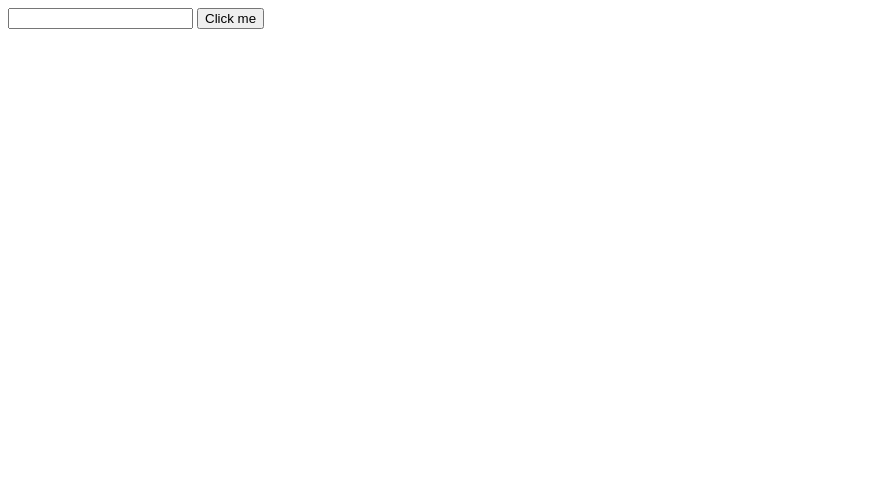
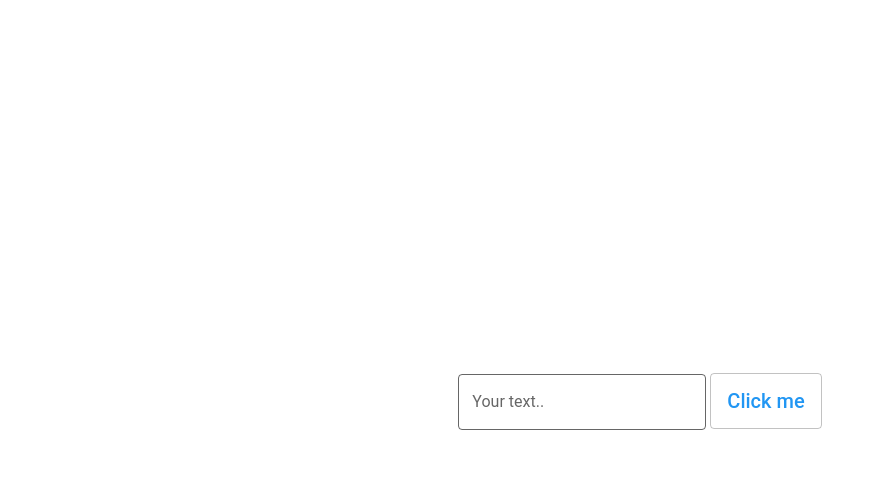
Before and after one commit to RostyslavHavuka/MastersAcademyTestTask, a website: page index.html in a window 1280 px wide. Shown: the whole page, without its empty margins (0-877 px from the left). Drawn offline with Linux system fonts and the light colour scheme.

Commit message:
added material styles for input and button

```diff
--- a/index.html
+++ b/index.html
@@ -5,12 +5,22 @@
     <meta charset="UTF-8">
     <meta name="viewport" content="width=device-width, initial-scale=1.0">
     <title>Document</title>
+    <link rel="stylesheet" type="text/css" href="reset.css">
+    <link rel="stylesheet" type="text/css" href="matterial.css">
     <link rel="stylesheet" type="text/css" href="main.css">
     <script src="main.js"></script>
 </head>
 <body>
-    <input id="textInput" type="input">
-    <button id="button" >Click me</button>
-    <p id="textOutput"></p>
+    <div class="content">
+        <label class="text-input matter-textfield-outlined">
+            <span class="matter-tooltip"><span id="tooltip" aria-hidden="true">Enter your text please...</span></span>
+            <input id="textInput" placeholder=" " aria-describedby="tooltip"/>
+            <span>Your text..</span>
+        </label>
+
+        <button id="button" class="matter-button-outlined" >Click me</button>
+        <p id="textOutput"></p>
+    </div>
+
 </body>
 </html>
--- a/main.css
+++ b/main.css
@@ -4,3 +4,11 @@
 .green {
     color: green;
 }
+body {
+    display: flex;
+    justify-content: center;
+    align-items: center;
+}
+.content {
+
+}
--- /dev/null
+++ b/matterial.css
@@ -0,0 +1,326 @@
+/* Button Outlined */
+.matter-button-outlined {
+    --matter-helper-theme: var(--matter-theme-rgb, var(--matter-primary-rgb, 33, 150, 243));
+    position: relative;
+    bottom: 3px;
+    display: inline-block;
+    box-sizing: border-box;
+    margin: 0;
+    border: solid 1px; /* Safari */
+    border-color: rgba(var(--matter-onsurface-rgb, 0, 0, 0), 0.24);
+    border-radius: 4px;
+    padding: 0 16px;
+    min-width: 64px;
+    height: 55.5px;
+    vertical-align: middle;
+    text-align: center;
+    text-overflow: ellipsis;
+    color: rgb(var(--matter-helper-theme));
+    background-color: transparent;
+    font-family: var(--matter-font-family, "Roboto", "Segoe UI", BlinkMacSystemFont, system-ui, -apple-system);
+    font-size: 20px;
+    font-weight: 500;
+    line-height: 34px;
+    outline: none;
+    cursor: pointer;
+}
+.matter-button-outlined::-moz-focus-inner {
+    border: none;
+}
+/* Highlight, Ripple */
+.matter-button-outlined::before,
+.matter-button-outlined::after {
+    content: "";
+    position: absolute;
+    top: 0;
+    left: 0;
+    right: 0;
+    bottom: 0;
+    border-radius: 3px;
+    opacity: 0;
+}
+.matter-button-outlined::before {
+    background-color: rgb(var(--matter-helper-theme));
+    transition: opacity 0.2s;
+}
+.matter-button-outlined::after {
+    background: radial-gradient(circle at center, currentColor 1%, transparent 1%) center/10000% 10000% no-repeat;
+    transition: opacity 1s, background-size 0.5s;
+}
+/* Hover, Focus */
+.matter-button-outlined:hover::before {
+    opacity: 0.04;
+}
+.matter-button-outlined:focus::before {
+    opacity: 0.12;
+}
+.matter-button-outlined:hover:focus::before {
+    opacity: 0.16;
+}
+/* Active */
+.matter-button-outlined:active::after {
+    opacity: 0.16;
+    background-size: 100% 100%;
+    transition: background-size 0s;
+}
+/* Disabled */
+.matter-button-outlined:disabled {
+    color: rgba(var(--matter-onsurface-rgb, 0, 0, 0), 0.38);
+    background-color: transparent;
+    cursor: initial;
+}
+.matter-button-outlined:disabled::before,
+.matter-button-outlined:disabled::after {
+    opacity: 0;
+}
+
+/* Styles for input */
+
+/* Textfield Outlined */
+.matter-textfield-outlined {
+    --matter-helper-theme: rgb(var(--matter-theme-rgb, var(--matter-primary-rgb, 33, 150, 243)));
+    --matter-helper-safari1: rgba(var(--matter-onsurface-rgb, 0, 0, 0), 0.38);
+    --matter-helper-safari2: rgba(var(--matter-onsurface-rgb, 0, 0, 0), 0.6);
+    --matter-helper-safari3: rgba(var(--matter-onsurface-rgb, 0, 0, 0), 0.87);
+    position: relative;
+    display: inline-block;
+    padding-top: 6px;
+    font-family: var(--matter-font-family, "Roboto", "Segoe UI", BlinkMacSystemFont, system-ui, -apple-system);
+    font-size: 16px;
+    line-height: 1.5;
+}
+/* Input, Textarea */
+.matter-textfield-outlined > input,
+.matter-textfield-outlined > textarea {
+    box-sizing: border-box;
+    margin: 0;
+    border-style: solid;
+    border-width: 1px;
+    border-color: transparent var(--matter-helper-safari2) var(--matter-helper-safari2);
+    border-radius: 4px;
+    padding: 15px 13px 15px;
+    width: 100%;
+    height: inherit;
+    color: rgba(var(--matter-onsurface-rgb, 0, 0, 0), 0.87);
+    -webkit-text-fill-color: currentColor; /* Safari */
+    background-color: transparent;
+    box-shadow: inset 1px 0 transparent, inset -1px 0 transparent, inset 0 -1px transparent;
+    font-family: inherit;
+    font-size: inherit;
+    line-height: inherit;
+    caret-color: var(--matter-helper-theme);
+    transition: border 0.2s, box-shadow 0.2s;
+}
+.matter-textfield-outlined > input:not(:focus):placeholder-shown,
+.matter-textfield-outlined > textarea:not(:focus):placeholder-shown {
+    border-top-color: var(--matter-helper-safari2);
+}
+/* Span */
+.matter-textfield-outlined > input + span,
+.matter-textfield-outlined > textarea + span {
+    position: absolute;
+    top: 0;
+    left: 0;
+    display: flex;
+    width: 100%;
+    max-height: 100%;
+    color: rgba(var(--matter-onsurface-rgb, 0, 0, 0), 0.6);
+    font-size: 75%;
+    line-height: 15px;
+    cursor: text;
+    transition: color 0.2s, font-size 0.2s, line-height 0.2s;
+}
+.matter-textfield-outlined > input:not(:focus):placeholder-shown + span,
+.matter-textfield-outlined > textarea:not(:focus):placeholder-shown + span {
+    font-size: inherit;
+    line-height: 68px;
+}
+/* Corners */
+.matter-textfield-outlined > input + span::before,
+.matter-textfield-outlined > input + span::after,
+.matter-textfield-outlined > textarea + span::before,
+.matter-textfield-outlined > textarea + span::after {
+    content: "";
+    display: block;
+    box-sizing: border-box;
+    margin-top: 6px;
+    border-top: solid 1px var(--matter-helper-safari2);
+    min-width: 10px;
+    height: 8px;
+    pointer-events: none;
+    box-shadow: inset 0 1px transparent;
+    transition: border 0.2s, box-shadow 0.2s;
+}
+.matter-textfield-outlined > input + span::before,
+.matter-textfield-outlined > textarea + span::before {
+    margin-right: 4px;
+    border-left: solid 1px transparent;
+    border-radius: 4px 0;
+}
+.matter-textfield-outlined > input + span::after,
+.matter-textfield-outlined > textarea + span::after {
+    flex-grow: 1;
+    margin-left: 4px;
+    border-right: solid 1px transparent;
+    border-radius: 0 4px;
+}
+.matter-textfield-outlined > input:not(:focus):placeholder-shown + span::before,
+.matter-textfield-outlined > textarea:not(:focus):placeholder-shown + span::before,
+.matter-textfield-outlined > input:not(:focus):placeholder-shown + span::after,
+.matter-textfield-outlined > textarea:not(:focus):placeholder-shown + span::after {
+    border-top-color: transparent;
+}
+/* Hover */
+.matter-textfield-outlined:hover > input,
+.matter-textfield-outlined:hover > textarea {
+    border-color: transparent var(--matter-helper-safari3) var(--matter-helper-safari3);
+}
+.matter-textfield-outlined:hover > input + span::before,
+.matter-textfield-outlined:hover > textarea + span::before,
+.matter-textfield-outlined:hover > input + span::after,
+.matter-textfield-outlined:hover > textarea + span::after {
+    border-top-color: var(--matter-helper-safari3);
+}
+.matter-textfield-outlined:hover > input:not(:focus):placeholder-shown,
+.matter-textfield-outlined:hover > textarea:not(:focus):placeholder-shown {
+    border-color: var(--matter-helper-safari3);
+}
+/* Focus */
+.matter-textfield-outlined > input:focus,
+.matter-textfield-outlined > textarea:focus {
+    border-color: transparent var(--matter-helper-theme) var(--matter-helper-theme);
+    box-shadow: inset 1px 0 var(--matter-helper-theme), inset -1px 0 var(--matter-helper-theme), inset 0 -1px var(--matter-helper-theme);
+    outline: none;
+}
+.matter-textfield-outlined > input:focus + span,
+.matter-textfield-outlined > textarea:focus + span {
+    color: var(--matter-helper-theme);
+}
+.matter-textfield-outlined > input:focus + span::before,
+.matter-textfield-outlined > input:focus + span::after,
+.matter-textfield-outlined > textarea:focus + span::before,
+.matter-textfield-outlined > textarea:focus + span::after {
+    border-top-color: var(--matter-helper-theme) !important;
+    box-shadow: inset 0 1px var(--matter-helper-theme);
+}
+/* Disabled */
+.matter-textfield-outlined > input:disabled,
+.matter-textfield-outlined > input:disabled + span,
+.matter-textfield-outlined > textarea:disabled,
+.matter-textfield-outlined > textarea:disabled + span {
+    border-color: transparent var(--matter-helper-safari1) var(--matter-helper-safari1) !important;
+    color: rgba(var(--matter-onsurface-rgb, 0, 0, 0), 0.38);
+    pointer-events: none;
+}
+.matter-textfield-outlined > input:disabled + span::before,
+.matter-textfield-outlined > input:disabled + span::after,
+.matter-textfield-outlined > textarea:disabled + span::before,
+.matter-textfield-outlined > textarea:disabled + span::after {
+    border-top-color: var(--matter-helper-safari1) !important;
+}
+.matter-textfield-outlined > input:disabled:placeholder-shown,
+.matter-textfield-outlined > input:disabled:placeholder-shown + span,
+.matter-textfield-outlined > textarea:disabled:placeholder-shown,
+.matter-textfield-outlined > textarea:disabled:placeholder-shown + span {
+    border-top-color: var(--matter-helper-safari1) !important;
+}
+.matter-textfield-outlined > input:disabled:placeholder-shown + span::before,
+.matter-textfield-outlined > input:disabled:placeholder-shown + span::after,
+.matter-textfield-outlined > textarea:disabled:placeholder-shown + span::before,
+.matter-textfield-outlined > textarea:disabled:placeholder-shown + span::after {
+    border-top-color: transparent !important;
+}
+/* Faster transition in Safari for less noticable fractional font-size issue */
+@media not all and (min-resolution:.001dpcm) {
+    @supports (-webkit-appearance:none) {
+        .matter-textfield-outlined > input,
+        .matter-textfield-outlined > input + span,
+        .matter-textfield-outlined > textarea,
+        .matter-textfield-outlined > textarea + span,
+        .matter-textfield-outlined > input + span::before,
+        .matter-textfield-outlined > input + span::after,
+        .matter-textfield-outlined > textarea + span::before,
+        .matter-textfield-outlined > textarea + span::after {
+            transition-duration: 0.1s;
+        }
+    }
+}
+
+/* Tooltip */
+.matter-tooltip,
+.matter-tooltip-top {
+    z-index: 10;
+    position: absolute;
+    left: 0;
+    right: 0;
+    font-family: var(--matter-font-family, "Roboto", "Segoe UI", BlinkMacSystemFont, system-ui, -apple-system);
+    font-size: 10px;
+    font-weight: 400;
+    line-height: 16px;
+    white-space: nowrap;
+    text-transform: none;
+    text-align: center;
+    pointer-events: none;
+}
+.matter-tooltip {
+    bottom: -40px;
+}
+.matter-tooltip-top {
+    top: -40px;
+}
+.matter-tooltip > span,
+.matter-tooltip-top > span {
+    position: -webkit-sticky;
+    position: sticky;
+    left: 0;
+    right: 0;
+    display: inline-block;
+    box-sizing: content-box;
+    margin: 0 -100vw;
+    border: solid 8px transparent;
+    border-radius: 12px;
+    padding: 4px 8px;
+    color: rgb(var(--matter-surface-rgb, 255, 255, 255));
+    background-clip: padding-box;
+    background-image: linear-gradient(rgba(var(--matter-surface-rgb, 255, 255, 255), 0.34), rgba(var(--matter-surface-rgb, 255, 255, 255), 0.34));
+    background-color: rgba(var(--matter-onsurface-rgb, 0, 0, 0), 0.85);
+    transform: scale(0);
+    opacity: 0;
+    pointer-events: auto;
+    transition: transform 0.075s, opacity 0.075s;
+}
+:not(html):hover > .matter-tooltip > span,
+.matter-tooltip:hover > span,
+:not(html):hover > .matter-tooltip-top > span,
+.matter-tooltip-top:hover > span {
+    transform: scale(1);
+    opacity: 1;
+    transition: transform 0.15s, opacity 0.15s;
+}
+:focus-within > .matter-tooltip > span,
+:focus-within > .matter-tooltip-top > span {
+    transform: scale(1);
+    opacity: 1;
+    transition: transform 0.15s, opacity 0.15s;
+}
+/* Non-desktop */
+@media (pointer: coarse), (hover: none) {
+
+    .matter-tooltip,
+    .matter-tooltip-top {
+        font-size: 14px;
+        line-height: 20px;
+    }
+
+    .matter-tooltip {
+        bottom: -48px;
+    }
+    .matter-tooltip-top {
+        top: -48px;
+    }
+
+    .matter-tooltip > span,
+    .matter-tooltip-top > span {
+        padding: 6px 16px;
+    }
+}
--- /dev/null
+++ b/reset.css
@@ -0,0 +1,63 @@
+*,
+*::before,
+*::after {
+  box-sizing: border-box;
+}
+
+ul[class],
+ol[class] {
+  padding: 0;
+}
+
+body,
+h1,
+h2,
+h3,
+h4,
+p,
+ul[class],
+ol[class],
+li,
+figure,
+figcaption,
+blockquote,
+dl,
+dd {
+  margin: 0;
+}
+
+body {
+  min-height: 100vh;
+  scroll-behavior: smooth;
+  text-rendering: optimizeSpeed;
+  line-height: 1.5;
+}
+
+ul[class],
+ol[class] {
+  list-style: none;
+}
+a:not([class]) {
+  text-decoration-skip-ink: auto;
+}
+img {
+  max-width: 100%;
+  display: block;
+}
+article > * + * {
+  margin-top: 1em;
+}
+input,
+button,
+textarea,
+select {
+  font: inherit;
+}
+@media (prefers-reduced-motion: reduce) {
+  * {
+    animation-duration: 0.01ms !important;
+    animation-iteration-count: 1 !important;
+    transition-duration: 0.01ms !important;
+    scroll-behavior: auto !important;
+  }
+}
```
